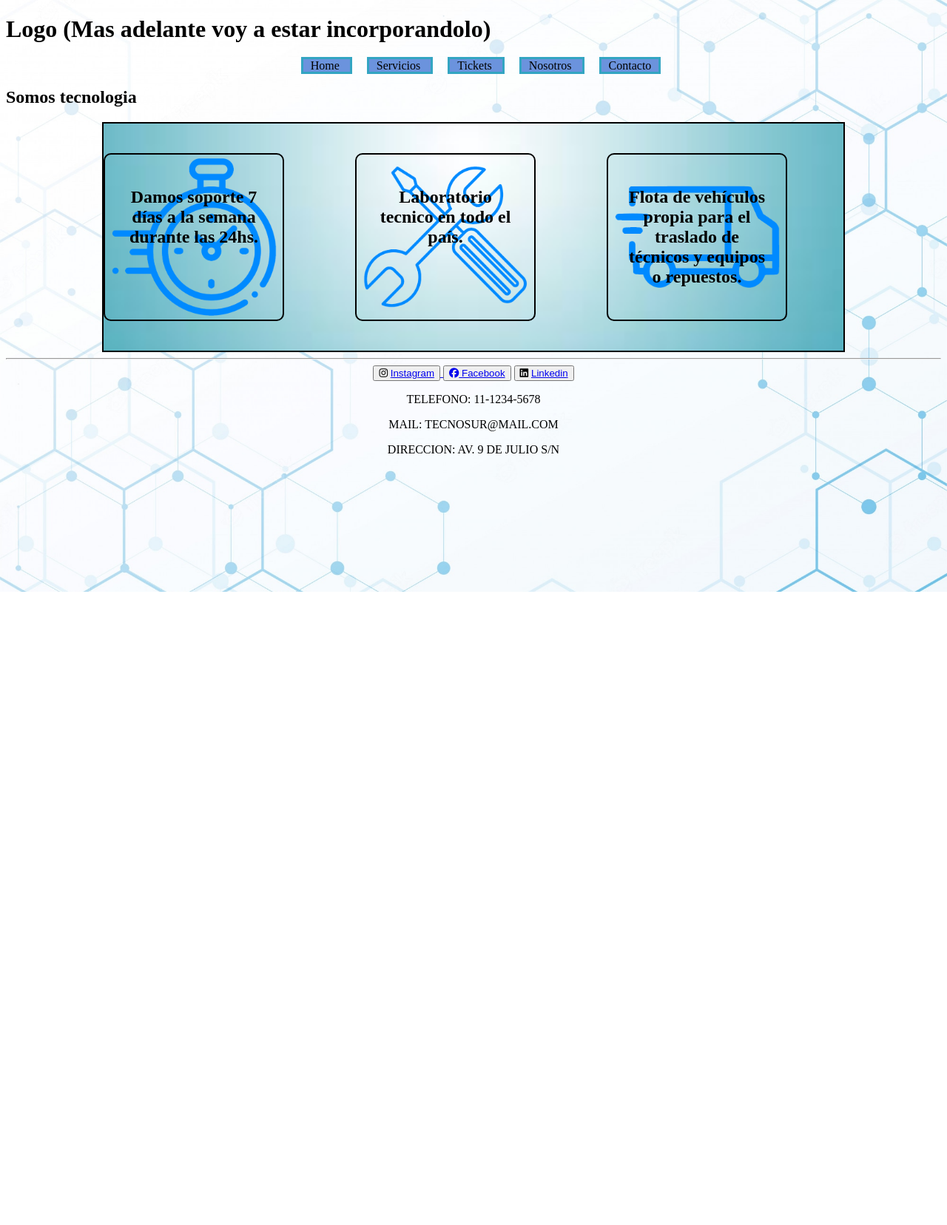
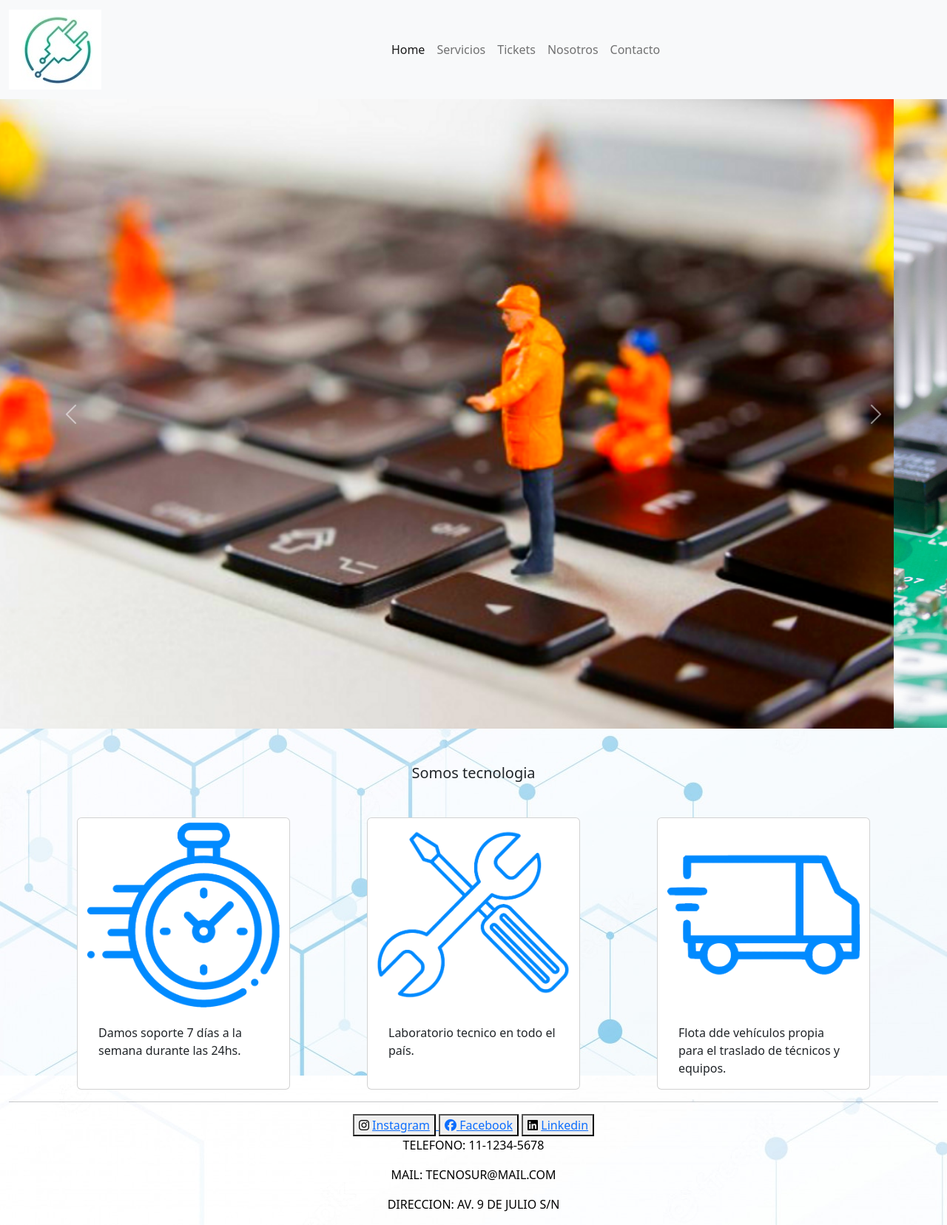
Before and after one commit to pablochark/tp, a plain HTML site: page index.html in a window 1280 px wide. Shown: the whole page at 74% size. Before the commit the page ends 800 px from the top, so only its background shows below. Drawn offline with nearby package versions, Linux system fonts and the light colour scheme.

Commit message:
Agregando animacion y Bootstrap

```diff
--- a/css/style.css
+++ b/css/style.css
@@ -19,8 +19,8 @@
 
 body {
     background-image: url('../assets/fondo.jpg');
-    background-size: cover;
-    background-attachment: fixed;
+    max-width: 100%;
+    height: auto;
 }
 
 .formulario {
@@ -53,7 +53,7 @@ label {
     background-size: cover;
     text-align: center;
     border: black 2px solid;
-    width: 90%;
+    /*width: 90%;*/
     max-width: 1000px;
     margin: auto;
     padding: 40px 0;
--- a/index.html
+++ b/index.html
@@ -7,17 +7,17 @@
     <title>TECNO SUR</title>
     <script src="https://kit.fontawesome.com/51eeef3b9b.js" crossorigin="anonymous"></script>
     <link rel="shortcut icon" href="../TP/assets/Logo.jpg">
+    <!-- CSS only -->
+<link href="https://cdn.jsdelivr.net/npm/bootstrap@5.2.0-beta1/dist/css/bootstrap.min.css" rel="stylesheet" integrity="sha384-0evHe/X+R7YkIZDRvuzKMRqM+OrBnVFBL6DOitfPri4tjfHxaWutUpFmBp4vmVor" crossorigin="anonymous">
     <link rel="stylesheet" href="../TP/css/style.css">
 </head>
 
 
 <body>
-    <header>
-        <h1> Logo (Mas adelante voy a estar incorporandolo)</h1>
-    </header>
 
 
-    <nav>
+
+<!--     <nav>
         <ul border="1" cellpadding="10" cellspacing="10" class = "menu">
                 <li class="menuItems"><a href="index.html" class="menuEnlaces"> Home </a></li>
                 <li class="menuItems"><a href="../tp/pages/servicios.html" class="menuEnlaces"> Servicios </a></li>
@@ -25,10 +25,85 @@
                 <li class="menuItems"><a href="../tp/pages/nosotros.html" class="menuEnlaces"> Nosotros </a></li>
                 <li class="menuItems"><a href="../tp/pages/contacto.html" class="menuEnlaces"> Contacto </a></li>
         </ul>
-    </nav>
+    </nav> -->
 
-        <main >
-            <section>
+    <nav class="navbar navbar-expand-lg bg-light">
+        <div class="container-fluid">
+        <a class="navbar-brand" href="#"><img src="./assets/logo.jpg" alt=""></a>
+          <button class="navbar-toggler" type="button" data-bs-toggle="collapse" data-bs-target="#navbarNav" aria-controls="navbarNav" aria-expanded="false" aria-label="Toggle navigation">
+            <span class="navbar-toggler-icon"></span>
+          </button>
+          <div class="collapse navbar-collapse justify-content-center" id="navbarNav">
+            <ul class="navbar-nav">
+              <li class="nav-item">
+                <a class="nav-link active" aria-current="page" href="index.html">Home</a>
+              </li>
+              <li class="nav-item">
+                <a class="nav-link" href="./pages/servicios.html">Servicios</a>
+              </li>
+              <li class="nav-item">
+                <a class="nav-link" href="./pages/tickets.html">Tickets</a>
+              </li>
+              <li class="nav-item">
+                <a class="nav-link" href="./pages/nosotros.html">Nosotros</a>
+              </li>
+              <li class="nav-item">
+                <a class="nav-link" href="./pages/contacto.html">Contacto</a>
+              </li>
+            </ul>
+          </div>
+        </div>
+      </nav>
+
+      <div id="carouselExampleControls" class="carousel slide" data-bs-ride="carousel">
+        <div class="carousel-inner">
+          <div class="carousel-item active">
+            <img src="./assets/teclado.png" class="d-block w-100" alt="...">
+          </div>
+          <div class="carousel-item">
+            <img src="./assets/componentes.jpg" class="d-block w-100" alt="...">
+          </div>
+          <div class="carousel-item">
+            <img src="./assets/componentes2.jpg" class="d-block w-100" alt="...">
+          </div>
+        </div>
+        <button class="carousel-control-prev" type="button" data-bs-target="#carouselExampleControls" data-bs-slide="prev">
+          <span class="carousel-control-prev-icon" aria-hidden="true"></span>
+          <span class="visually-hidden">Previous</span>
+        </button>
+        <button class="carousel-control-next" type="button" data-bs-target="#carouselExampleControls" data-bs-slide="next">
+          <span class="carousel-control-next-icon" aria-hidden="true"></span>
+          <span class="visually-hidden">Next</span>
+        </button>
+      </div>
+
+<!--     <header>
+        <h1> Logo (Mas adelante voy a estar incorporandolo)</h1>
+    </header> -->
+        <section class="container-fluid">
+            <h1 class="h5 text-center mt-5 mb-5"> Somos tecnologia</h1>
+            <div class="row just justify-content-evenly">
+                <div class="card" style="width: 18rem;">
+                    <img src="./assets/cronometro.png" class="card-img-top" alt="...">
+                    <div class="card-body">
+                    <p class="card-text">Damos soporte 7 días a la semana durante las 24hs.</p>
+                    </div>
+                </div>
+                <div class="card" style="width: 18rem;">
+                    <img src="./assets/herramientas.png" class="card-img-top" alt="...">
+                    <div class="card-body">
+                    <p class="card-text">Laboratorio tecnico en todo el país.</p>
+                    </div>
+                </div>
+                <div class="card" style="width: 18rem;">
+                    <img src="./assets/Transporte.png" class="card-img-top" alt="...">
+                    <div class="card-body">
+                    <p class="card-text">Flota dde vehículos propia para el traslado de técnicos y equipos.</p>
+                    </div>
+                </div>
+            </div>
+
+<!--             <section>
                 <h1 class="ServiciosIndex">Somos tecnologia</h1>
                 <div class="contenedor">
                     <div class="contenedor-serviciosIndex">
@@ -53,7 +128,7 @@
                     </div>
                 </div>
 
-        </section>
+        </section> -->
     </main>
 
     <footer>
@@ -69,5 +144,7 @@
         </div>
 
     </footer>
+    <!-- JavaScript Bundle with Popper -->
+<script src="https://cdn.jsdelivr.net/npm/bootstrap@5.2.0-beta1/dist/js/bootstrap.bundle.min.js" integrity="sha384-pprn3073KE6tl6bjs2QrFaJGz5/SUsLqktiwsUTF55Jfv3qYSDhgCecCxMW52nD2" crossorigin="anonymous"></script>
 </body>
 </html>
```
Also changed, not shown: assets/componentes.jpg (added), assets/componentes2.jpg (added), assets/goLab.jpg (added), assets/teclado.png (added), test.txt (deleted).
